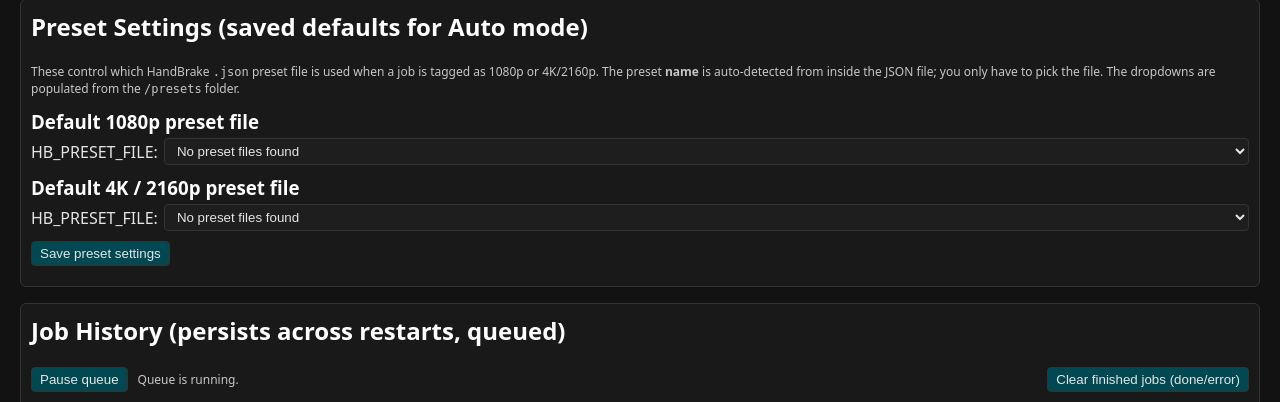
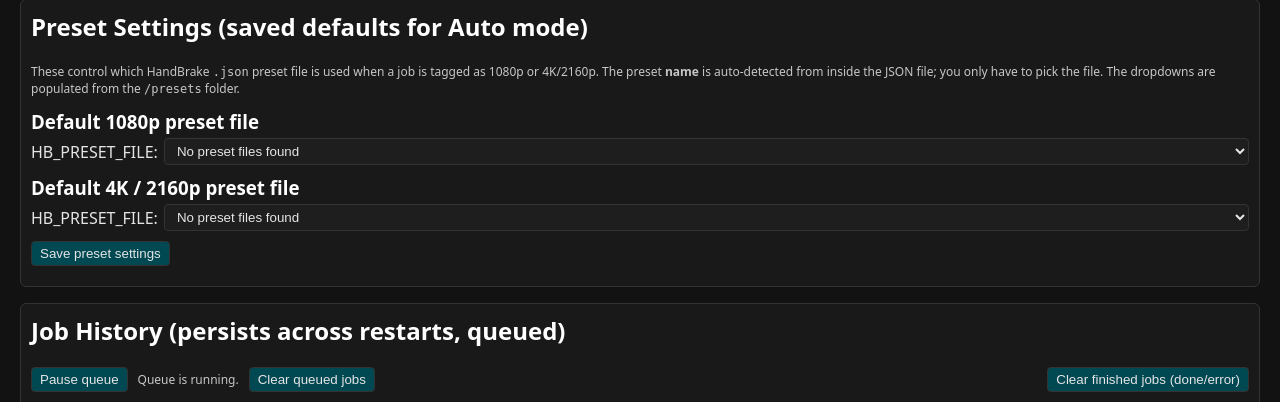
Before and after one commit to kevin1724/handbrake-tsd-helper, a Flask app: page / in a window 1280 px wide. Shown: the part 738-1140 px from the top of the page. Run offline with Flask 3, Linux system fonts and the light colour scheme; data that the repository does not hold is empty; parts of the project's set-up code (start-up, migrations or seed data) failed here and were passed over.

Commit message:
added remove all option

```diff
--- a/webui/app/jobs.py
+++ b/webui/app/jobs.py
@@ -788,3 +788,47 @@ def clear_finished_jobs() -> int:
 
     save_jobs()
     return removed
+
+def clear_queued_jobs() -> int:
+    """
+    Remove all jobs that are currently queued (status == "queued").
+
+    - Does NOT touch running jobs
+    - Does NOT touch done / error / canceled jobs (those are history)
+    - Also removes them from job_queue
+    - Logs are removed if they exist (usually they won't for queued jobs)
+
+    Returns:
+        int: number of jobs removed
+    """
+    global jobs, job_queue
+
+    to_remove: list[str] = []
+    for jid, j in list(jobs.items()):
+        if j.get("status") == "queued":
+            to_remove.append(jid)
+
+    removed = 0
+    for jid in to_remove:
+        # Remove from jobs dict
+        jobs.pop(jid, None)
+        removed += 1
+
+        # Make sure it's not in the queue
+        if jid in job_queue:
+            try:
+                job_queue.remove(jid)
+            except ValueError:
+                pass
+
+        # Remove log file if present (probably rare for queued jobs)
+        log_path = os.path.join(LOG_DIR, f"{jid}.log")
+        try:
+            os.remove(log_path)
+        except FileNotFoundError:
+            pass
+        except Exception as e:
+            print(f"[WARN] Failed to remove log for queued job {jid}: {e}", flush=True)
+
+    save_jobs()
+    return removed
--- a/webui/app/routes.py
+++ b/webui/app/routes.py
@@ -34,9 +34,11 @@ from .jobs import (
     cancel_job,
     remove_queued_job,
     clear_finished_jobs as clear_finished_jobs_core,
+    clear_queued_jobs,
     get_queue_state,
     set_queue_paused,
 )
+
 from .presets import (
     list_preset_files,
     preset_config,
@@ -410,6 +412,20 @@ def register_routes(app):
         removed = clear_finished_jobs_core()
         return jsonify(removed=removed)
 
+    # ------------- Clear queued jobs -------------
+
+    @app.route("/clear_queued_jobs", methods=["POST"])
+    def clear_queued_jobs_route():
+        """
+        Delete all jobs that are currently queued (status == 'queued').
+
+        - Running jobs are NOT touched
+        - Finished / error / canceled history is NOT touched
+        """
+        removed = clear_queued_jobs()
+        return jsonify(removed=removed)
+
+
     # ------------- Preset config (1080 / 4k mapping) -------------
 
     @app.route("/preset_config", methods=["GET", "POST"])
--- a/webui/app/templates/index.html
+++ b/webui/app/templates/index.html
@@ -145,8 +145,13 @@
     <div class="row" style="display:flex; gap:10px; align-items:center;">
       <button id="pauseQueueBtn">Pause queue</button>
       <span id="queueStatusLabel" class="small"></span>
+
+      <!-- clear queued jobs button -->
+      <button id="clearQueuedBtn">Clear queued jobs</button>
+
       <button id="clearFinishedBtn" style="margin-left:auto;">Clear finished jobs (done/error)</button>
     </div>
+
     <table>
       <thead>
         <tr>
@@ -740,6 +745,31 @@ function clearFinishedJobs() {
     });
 }
 
+function clearQueuedJobs() {
+  if (!confirm("This will remove ALL jobs that are currently in 'queued' status.\n\nRunning jobs will NOT be touched.\n\nContinue?")) {
+    return;
+  }
+
+  fetch('/clear_queued_jobs', {
+    method: 'POST'
+  })
+    .then(r => r.json())
+    .then(data => {
+      if (data.error) {
+        alert(data.error);
+        return;
+      }
+      // Optionally show how many were removed:
+      // alert("Removed " + (data.removed ?? 0) + " queued job(s).");
+      refreshJobs();
+    })
+    .catch(err => {
+      console.error(err);
+      alert('Failed to clear queued jobs');
+    });
+}
+
+
 function refreshQueueState() {
   fetch('/queue_state')
     .then(r => r.json())
@@ -749,7 +779,7 @@ function refreshQueueState() {
       if (!data || typeof data.paused === 'undefined') return;
 
       if (data.paused) {
-        label.textContent = 'Queue is paused – no new jobs will start.';
+        label.textContent = 'Queue is paused – no new jobs will start';
         btn.textContent = 'Resume queue';
       } else {
         label.textContent = 'Queue is running.';
@@ -887,6 +917,7 @@ document.addEventListener('DOMContentLoaded', () => {
   document.getElementById('batchEncodeBtn').onclick = () => batchEncode(true);
   document.getElementById('batchEncodeRecursiveBtn').onclick = () => batchEncode(false);
   document.getElementById('clearFinishedBtn').onclick = clearFinishedJobs;
+  document.getElementById('clearQueuedBtn').onclick = clearQueuedJobs;
   document.getElementById('pauseQueueBtn').onclick = toggleQueuePause;
   document.getElementById('savePresetConfigBtn').onclick = savePresetConfigUI;
 
```
